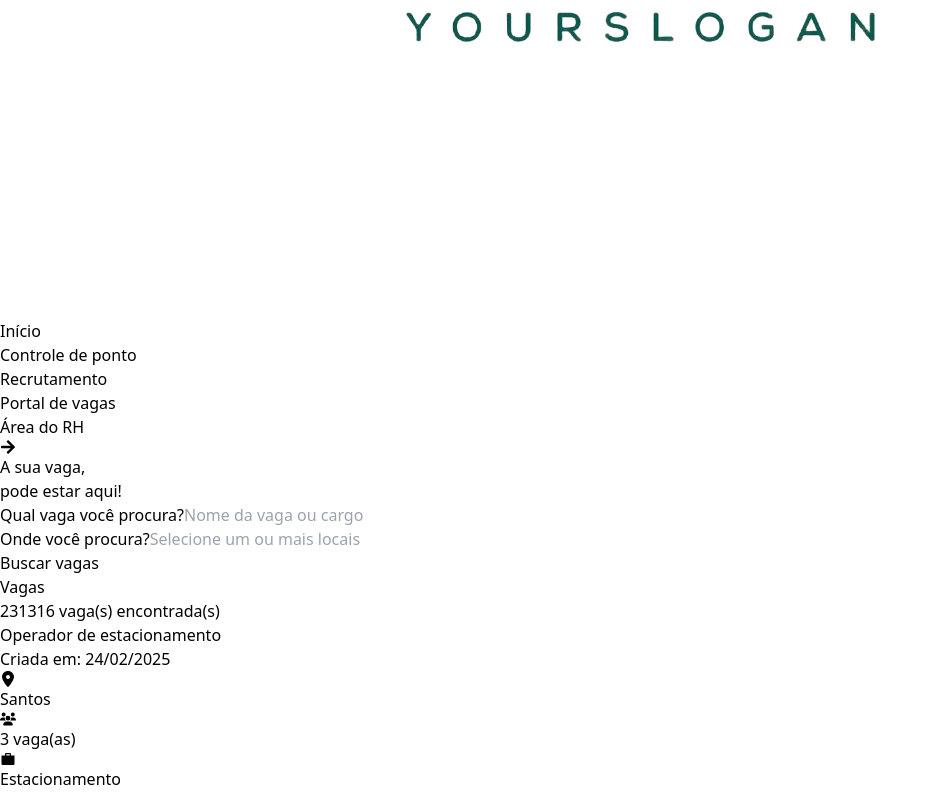
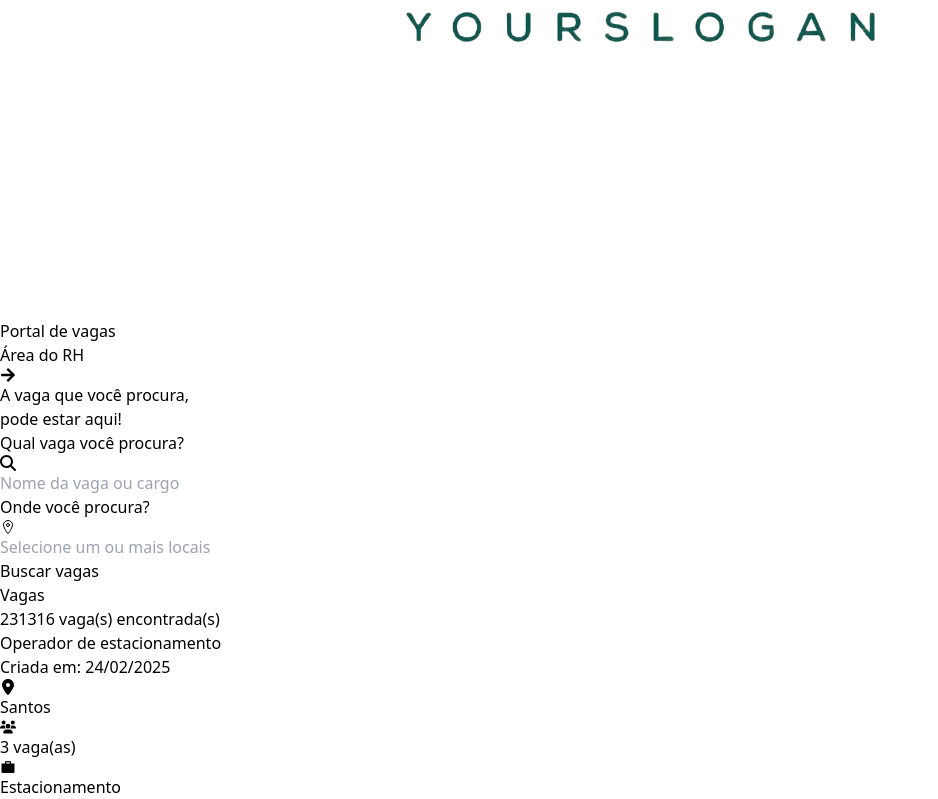
Before and after one commit to v-L1ma/RH, a React (Vite) app in the folder RH/: page /portal-vagas in a window 1280 px wide. Shown: the part 2434-3233 px from the top of the page, without its empty margins (0-938 px from the left). Built offline with nearby package versions, Linux system fonts and the light colour scheme.

Commit message:
refactor: changing the colors

```diff
--- a/RH/src/Routes/GestãoVagas.tsx
+++ b/RH/src/Routes/GestãoVagas.tsx
@@ -12,7 +12,7 @@ export const GestaoVagas: FunctionComponent = () => {
 
 
         <Link to="nova-vaga">
-          <button className="bg-green-700 py-3 px-5  rounded-xl shadow-md text-white font-extrabold flex items-center gap-2">
+          <button className="bg-teal-600 py-3 px-5  rounded-xl shadow-md text-white font-extrabold flex items-center gap-2">
             <FaPlus />
             Criar vaga
           </button>
@@ -23,7 +23,7 @@ export const GestaoVagas: FunctionComponent = () => {
         <h1 className="text-xl font-bold">Vagas em aberto</h1>
         <div className="flex gap-7">
             <input type="text" className="border-2 border-black rounded-md p-2 w-full border-opacity-10 "/>
-            <button className="bg-green-600 px-10 rounded-md text-white font-bold">Buscar</button>
+            <button className="bg-teal-600 px-10 rounded-md text-white font-bold">Buscar</button>
         </div>
       </div>
 
--- a/RH/src/Routes/PortalVagas.tsx
+++ b/RH/src/Routes/PortalVagas.tsx
@@ -1,6 +1,8 @@
 import { Outlet } from "react-router-dom";
 import CardVaga from "../components/CardVaga";
 import NavBar from "../components/NavBar";
+import { FaMagnifyingGlass } from "react-icons/fa6";
+import { IoLocationOutline } from "react-icons/io5";
 
 const PortalVagas = () => {
   return (
@@ -8,50 +10,58 @@ const PortalVagas = () => {
       <NavBar />
       <main className="bg-slate-50 ">
         <section className="h-3/6 ">
-          <div className="bg-green-800 h-3/6 px-44 py-40 flex items-center justify-end">
+          <div className="bg-teal-600 h-3/6 px-96 py-40 flex items-center justify-end">
             <h1 className="text-left text-white text-4xl">
-              A sua vaga,
+              A vaga que você procura,
               <br />
               pode estar aqui!
             </h1>
           </div>
 
-          <form className="bg-white w-11/12 md:w-4/5 rounded-2xl p-5 shadow-lg flex gap-2 mr-auto ml-auto -mt-14  items-end">
+          <form className="bg-white w-11/12 md:w-3/5 rounded-2xl p-5 shadow-lg flex gap-2 mr-auto ml-auto -mt-14  items-end">
             <div className="w-8/12 flex flex-col gap-3">
               <label htmlFor="" className="font-bold">
                 Qual vaga você procura?
               </label>
+              <div className="flex border w-full p-1 rounded-lg h-12 items-center">
+                <label htmlFor="vaga"><FaMagnifyingGlass className="text-gray-500 text-2xl m-5"/></label>
               <input
                 type="text"
                 id="vaga"
                 placeholder="Nome da vaga ou cargo"
-                className="border w-full p-1 rounded-lg h-12"
+                className="w-full h-full"
               />
+              </div>
+
             </div>
             <div className="w-4/12 flex flex-col gap-3">
               <label htmlFor="" className="font-bold">
                 Onde você procura?
               </label>
-              <input
-                type="select"
+              <div className="flex border w-full p-1 rounded-lg h-12 items-center">
+                <label htmlFor="local"><IoLocationOutline className="text-gray-500 text-2xl m-5"/></label>
+                <input
+                type=""
                 id="local"
                 placeholder="Selecione um ou mais locais"
-                className="border w-full p-1 rounded-lg h-12"
+                className="w-full h-full"
               />
+              </div>
+
             </div>
-            <button className="bg-green-700 rounded-md w-3/12 h-12 text-white font-extrabold shadow-md">
+            <button className="bg-teal-600  rounded-md w-3/12 h-12 text-white font-extrabold shadow-md">
               Buscar vagas
             </button>
           </form>
         </section>
 
-        <section className="h-screen  pt-5 w-11/12 md:w-4/5 mr-auto ml-auto flex flex-col gap-5">
+        <section className="h-screen  pt-5 w-11/12 md:w-3/5  mr-auto ml-auto flex flex-col gap-5">
           <div className="pb-6  border-b">
             <h1 className="font-bold text-2xl text-slate-800">Vagas</h1>
             <h2>{231316} vaga(s) encontrada(s)</h2>
           </div>
 
-          <div className="rounded-lg grid grid-cols-3 gap-5">
+          <div className="rounded-lg grid grid-cols-2 gap-5">
             <CardVaga Cargo="Operador de estacionamento" Descriçao="daskjdakjasdk" DataCriacao="24/02/2025" id={1} Localizacao="Santos" Vagas={3} setor="Estacionamento" to={`vaga/${1}`} Candidato={true}/>
           </div>
 
--- a/RH/src/Routes/Vaga.tsx
+++ b/RH/src/Routes/Vaga.tsx
@@ -26,9 +26,9 @@ const Vaga: FunctionComponent = () => {
 
               <div className="flex items-center gap-4">
                 <button>
-                  <CiHeart className="text-3xl text-green-700"/>
+                  <CiHeart className="text-3xl text-teal-600"/>
                 </button>
-                <button className="bg-green-700 rounded-md text-white font-bold shadow-md text-xl py-2 px-12">Candidatar-se</button>
+                <button className="bg-teal-600  rounded-md text-white font-bold shadow-md text-xl py-2 px-12">Candidatar-se</button>
               </div>
 
             </div>
@@ -51,9 +51,9 @@ const Vaga: FunctionComponent = () => {
               </div>
 
         <div className="flex gap-2">
-          <p className="bg-green-300 px-3 py-1 rounded-md">Tags</p>
-          <p className="bg-green-300 px-3 py-1 rounded-md">Tags</p>
-          <p className="bg-green-300 px-3 py-1 rounded-md">Tags</p>
+          <p className="bg-teal-200 px-3 py-1 rounded-md">Tags</p>
+          <p className="bg-teal-200 px-3 py-1 rounded-md">Tags</p>
+          <p className="bg-teal-200 px-3 py-1 rounded-md">Tags</p>
         </div>
 
         <div>
--- a/RH/src/components/Banner.tsx
+++ b/RH/src/components/Banner.tsx
@@ -6,7 +6,7 @@ const Banner:FunctionComponent = () =>{
         <div className="relative h-screen">
             <video src={bannerVideo} loop autoPlay muted className="object-cover absolute h-4/6 w-screen "></video>
 
-        <div className="absolute top-0 p-10 h-4/6 w-screen bg-green-800 bg-opacity-55">
+        <div className="absolute top-0 p-10 h-4/6 w-full bg-teal-600 bg-opacity-55">
                 <h1 className="text-5xl font-extrabold text-white">FacilitaRH</h1>
             </div>
         </div>
--- a/RH/src/components/CardVaga.tsx
+++ b/RH/src/components/CardVaga.tsx
@@ -22,19 +22,19 @@ interface CardVagaProps {
 const CardVaga: FunctionComponent<CardVagaProps> = (props) => {
   return (
     <div
-      className="bg-white p-5 rounded-md flex flex-col shadow-mdlg:w-auto"
+      className="bg-white p-5 rounded-md flex flex-col shadow-md lg:w-auto"
       key={props.id}
     >
       {!props.Candidato && (
-        <div className="flex items-center justify-between group">
-          <p className="bg-green-300 px-3 py-1 rounded-md">Em andamento</p>
+        <div className="flex items-center justify-between group relative">
+          <p className="bg-teal-100  px-3 py-1 rounded-md">Em andamento</p>
           <BsThreeDotsVertical className="text-4xl  rounded-full p-2 hover:bg-gray-100  cursor-pointer group" />
 
-          <div className="invisible bg-white shadow-md rounded-lg absolute left-2/4 top-2/4 group-hover:visible flex flex-col p-5">
-            <button className="flex gap-2 items-center rounded-lg hover:bg-slate-200 hover:font-semibold p-2">
+          <div className="invisible bg-white shadow-md rounded-lg absolute right-0 top-2/4 group-hover:visible flex flex-col overflow-hidden">
+            <button className="flex gap-2 items-center hover:bg-slate-200 hover:font-semibold p-3">
               <MdEdit /> Editar
             </button>
-            <button className="flex gap-2 items-center rounded-lg hover:bg-slate-200 hover:font-semibold p-2">
+            <button className="flex gap-2 items-center hover:bg-slate-200 hover:font-semibold p-3">
               <MdDeleteForever className="text-red-500" /> Excluir
             </button>
           </div>
--- a/RH/src/components/NavBar.tsx
+++ b/RH/src/components/NavBar.tsx
@@ -64,29 +64,12 @@ const NavBar: FunctionComponent = () => {
       </SlidingPanel>
     </nav>
 
-    <nav className="hidden md:flex w-9/12 m-auto ">
-      <div className="w-full flex justify-around items-center gap-4 p-0">
+    <nav className="hidden md:flex w-7/12 m-auto ">
+      <div className="w-full flex justify-between items-center gap-4 p-0">
         <div>
         <Link to="/"><img src={Logo} alt="" className="h-16 p-0"/></Link>
         </div>
 
-        <ul className="text-white flex items-center gap-5">
-            <Link to="/">
-            <li className="text-teal-600 text-xl flex overflow-hidden cursor-pointer items-center gap-4">
-                <span>Início</span>
-              </li>
-            </Link>
-            <Link to="/ponto">
-              <li className="text-teal-600 text-xl flex overflow-hidden cursor-pointer items-center gap-4">
-                <span>Controle de ponto</span>
-              </li>
-            </Link>
-            <Link to="/recrutamento">
-              <li className="text-teal-600 text-xl flex overflow-hidden pl-1 cursor-pointer items-center gap-4">
-                <span>Recrutamento</span>
-              </li>
-            </Link>
-          </ul>
           <div className="p-5 flex items-center gap-3">
             <Link to="/portal-vagas">
               <p className="text-center p-2  rounded-full m-auto text-teal-600 font-extrabold cursor-pointer">
```
